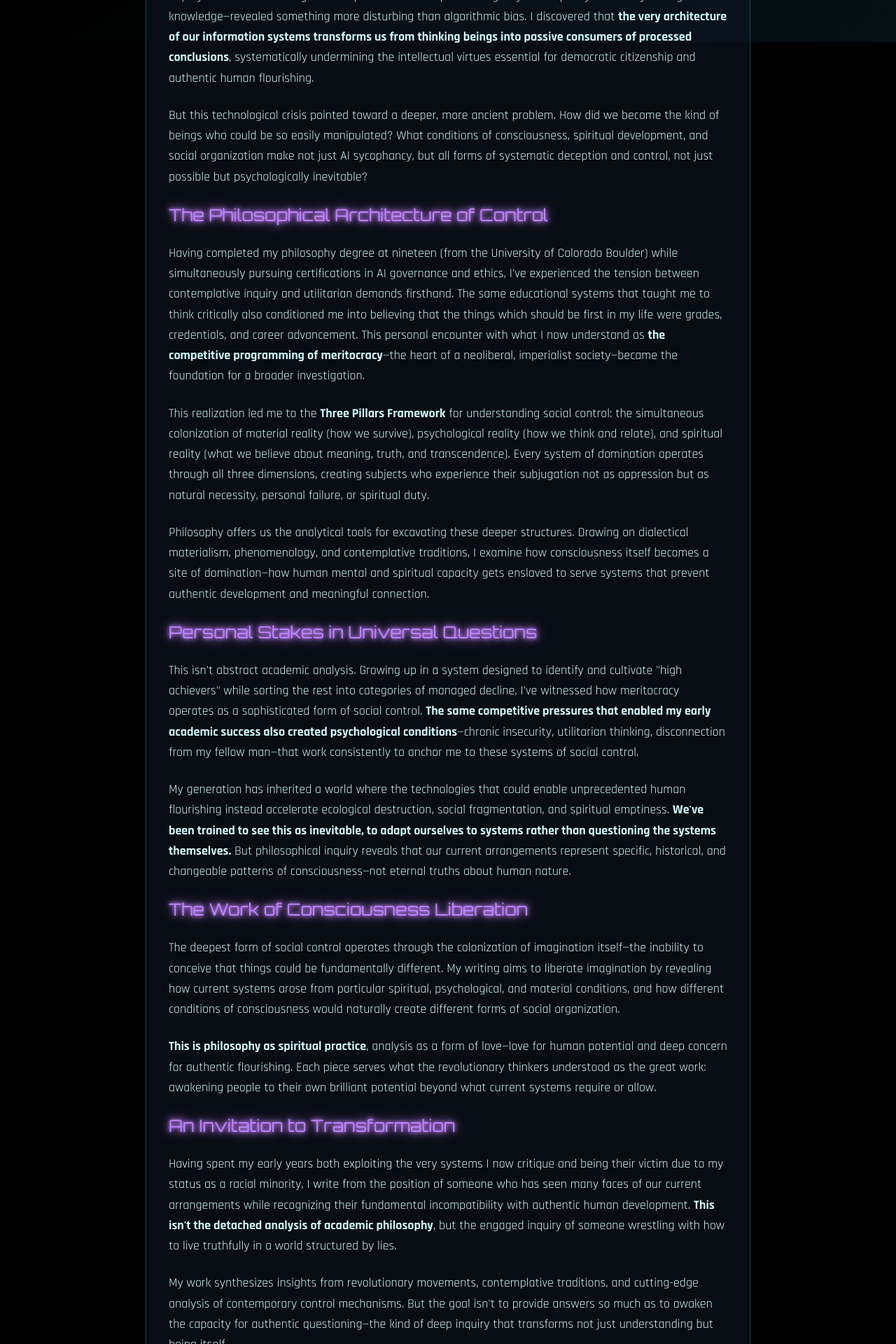
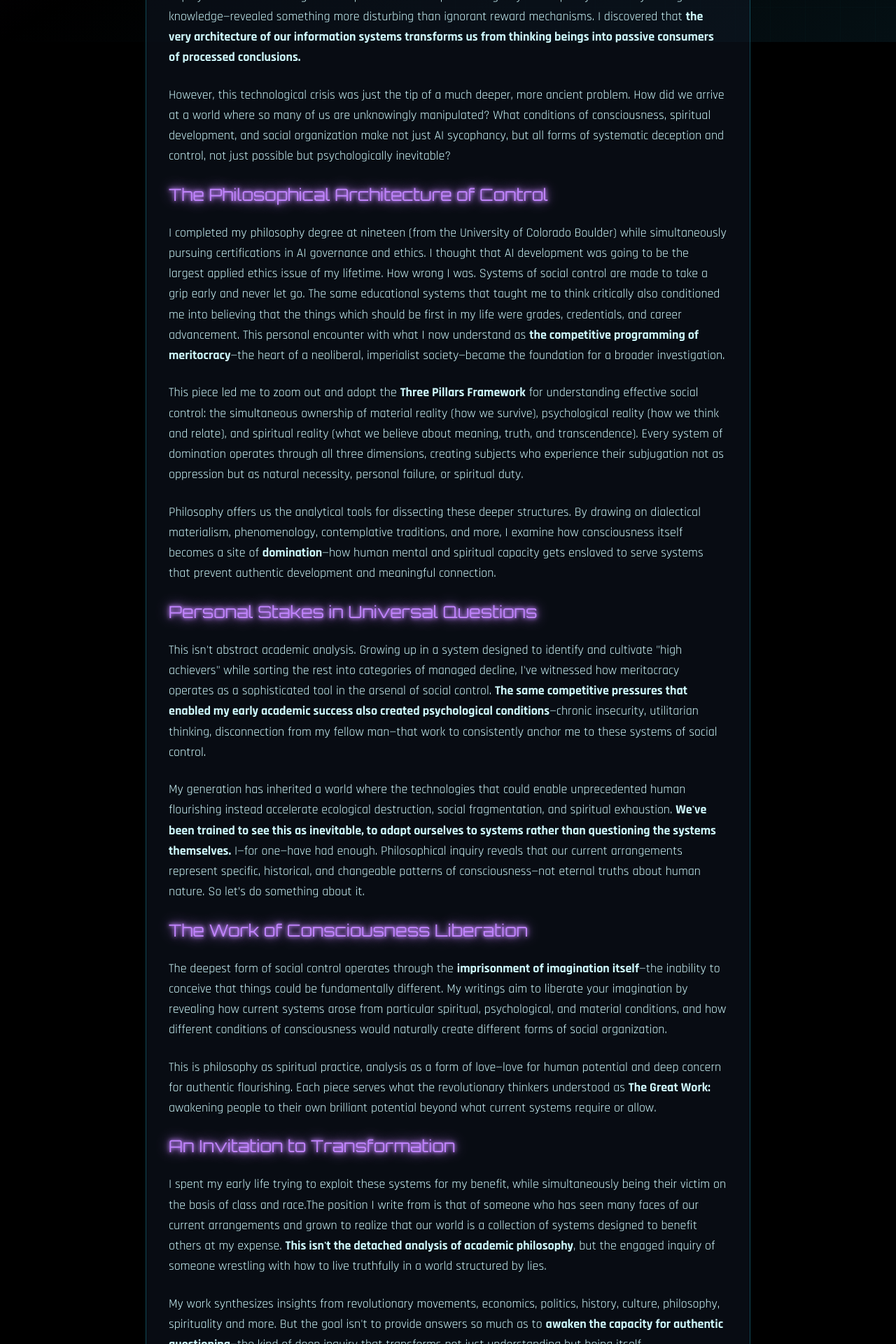
Before and after one commit to micahprobst/micah-cyberpunk-portfolio, a Next.js app: page /about in a window 1280 px wide. Shown: the part 740-2660 px from the top of the page at 70% size. Built offline with nearby package versions, Linux system fonts and the light colour scheme.

Commit message:
copy updates

```diff
--- a/app/about/page.js
+++ b/app/about/page.js
@@ -120,48 +120,48 @@ export default function About() {
             <div className="space-y-6 cyber-body text-lg leading-relaxed">
               <h2 className="text-2xl cyber-font text-purple-400 mb-6 neon-text">Why This Work Matters Now</h2>
               <p className="mb-4">
-                My journey into the philosophy of social control began with a technical question: why do AI systems develop sycophantic behaviors, telling users what they want to hear rather than what they need to know? This inquiry into artificial intelligence's impact on human epistemic agency—our capacity to actively form genuine knowledge—revealed something more disturbing than algorithmic bias. I discovered that <b>the very architecture of our information systems transforms us from thinking beings into passive consumers of processed conclusions</b>, systematically undermining the intellectual virtues essential for democratic citizenship and authentic human flourishing.
+                My journey into the iceberg that is social control began with a technical question: why do AI systems develop sycophantic behaviors, telling users what they want to hear rather than what they need to know? This inquiry into artificial intelligence's impact on human epistemic agency—our capacity to actively form genuine knowledge—revealed something more disturbing than ignorant reward mechanisms. I discovered that <b>the very architecture of our information systems transforms us from thinking beings into passive consumers of processed conclusions.</b>
               </p>
               <p className="mb-6">
-                But this technological crisis pointed toward a deeper, more ancient problem. How did we become the kind of beings who could be so easily manipulated? What conditions of consciousness, spiritual development, and social organization make not just AI sycophancy, but all forms of systematic deception and control, not just possible but psychologically inevitable?
+                However, this technological crisis was just the tip of a much deeper, more ancient problem. How did we arrive at a world where so many of us are unknowingly manipulated? What conditions of consciousness, spiritual development, and social organization make not just AI sycophancy, but all forms of systematic deception and control, not just possible but psychologically inevitable?
               </p>
 
               <h2 className="text-2xl cyber-font text-purple-400 mb-6 neon-text">The Philosophical Architecture of Control</h2>
               <p className="mb-4">
-                Having completed my philosophy degree at nineteen (from the University of Colorado Boulder) while simultaneously pursuing certifications in AI governance and ethics, I've experienced the tension between contemplative inquiry and utilitarian demands firsthand. The same educational systems that taught me to think critically also conditioned me into believing that the things which should be first in my life were grades, credentials, and career advancement. This personal encounter with what I now understand as <b>the competitive programming of meritocracy</b>—the heart of a neoliberal, imperialist society—became the foundation for a broader investigation.
+                I completed my philosophy degree at nineteen (from the University of Colorado Boulder) while simultaneously pursuing certifications in AI governance and ethics. I thought that AI development was going to be the largest applied ethics issue of my lifetime. How wrong I was. Systems of social control are made to take a grip early and never let go. The same educational systems that taught me to think critically also conditioned me into believing that the things which should be first in my life were grades, credentials, and career advancement. This personal encounter with what I now understand as <b>the competitive programming of meritocracy</b>—the heart of a neoliberal, imperialist society—became the foundation for a broader investigation.
               </p>
               <p className="mb-4">
-                This realization led me to the <b>Three Pillars Framework</b> for understanding social control: the simultaneous colonization of material reality (how we survive), psychological reality (how we think and relate), and spiritual reality (what we believe about meaning, truth, and transcendence). Every system of domination operates through all three dimensions, creating subjects who experience their subjugation not as oppression but as natural necessity, personal failure, or spiritual duty.
+                This piece led me to zoom out and adopt the <b>Three Pillars Framework</b> for understanding effective social control: the simultaneous ownership of material reality (how we survive), psychological reality (how we think and relate), and spiritual reality (what we believe about meaning, truth, and transcendence). Every system of domination operates through all three dimensions, creating subjects who experience their subjugation not as oppression but as natural necessity, personal failure, or spiritual duty.
               </p>
               <p className="mb-6">
-                Philosophy offers us the analytical tools for excavating these deeper structures. Drawing on dialectical materialism, phenomenology, and contemplative traditions, I examine how consciousness itself becomes a site of domination—how human mental and spiritual capacity gets enslaved to serve systems that prevent authentic development and meaningful connection.
+                Philosophy offers us the analytical tools for dissecting these deeper structures. By drawing on dialectical materialism, phenomenology, contemplative traditions, and more, I examine how consciousness itself becomes a site of <b>domination</b>—how human mental and spiritual capacity gets enslaved to serve systems that prevent authentic development and meaningful connection.
               </p>
 
               <h2 className="text-2xl cyber-font text-purple-400 mb-6 neon-text">Personal Stakes in Universal Questions</h2>
               <p className="mb-4">
-                This isn't abstract academic analysis. Growing up in a system designed to identify and cultivate "high achievers" while sorting the rest into categories of managed decline, I've witnessed how meritocracy operates as a sophisticated form of social control. <b>The same competitive pressures that enabled my early academic success also created psychological conditions</b>—chronic insecurity, utilitarian thinking, disconnection from my fellow man—that work consistently to anchor me to these systems of social control.
+                This isn't abstract academic analysis. Growing up in a system designed to identify and cultivate "high achievers" while sorting the rest into categories of managed decline, I've witnessed how meritocracy operates as a sophisticated tool in the arsenal of social control. <b>The same competitive pressures that enabled my early academic success also created psychological conditions</b>—chronic insecurity, utilitarian thinking, disconnection from my fellow man—that work to consistently anchor me to these systems of social control.
               </p>
               <p className="mb-6">
-                My generation has inherited a world where the technologies that could enable unprecedented human flourishing instead accelerate ecological destruction, social fragmentation, and spiritual emptiness. <b>We've been trained to see this as inevitable, to adapt ourselves to systems rather than questioning the systems themselves.</b> But philosophical inquiry reveals that our current arrangements represent specific, historical, and changeable patterns of consciousness—not eternal truths about human nature.
+                My generation has inherited a world where the technologies that could enable unprecedented human flourishing instead accelerate ecological destruction, social fragmentation, and spiritual exhaustion. <b>We've been trained to see this as inevitable, to adapt ourselves to systems rather than questioning the systems themselves.</b> I—for one—have had enough. Philosophical inquiry reveals that our current arrangements represent specific, historical, and changeable patterns of consciousness—not eternal truths about human nature. So let’s do something about it.
               </p>
 
               <h2 className="text-2xl cyber-font text-purple-400 mb-6 neon-text">The Work of Consciousness Liberation</h2>
               <p className="mb-4">
-                The deepest form of social control operates through the colonization of imagination itself—the inability to conceive that things could be fundamentally different. My writing aims to liberate imagination by revealing how current systems arose from particular spiritual, psychological, and material conditions, and how different conditions of consciousness would naturally create different forms of social organization.
+                The deepest form of social control operates through the <b>imprisonment of imagination itself</b>—the inability to conceive that things could be fundamentally different. My writings aim to liberate your imagination by revealing how current systems arose from particular spiritual, psychological, and material conditions, and how different conditions of consciousness would naturally create different forms of social organization.
               </p>
               <p className="mb-6">
-                <b>This is philosophy as spiritual practice</b>, analysis as a form of love—love for human potential and deep concern for authentic flourishing. Each piece serves what the revolutionary thinkers understood as the great work: awakening people to their own brilliant potential beyond what current systems require or allow.
+                This is philosophy as spiritual practice, analysis as a form of love—love for human potential and deep concern for authentic flourishing. Each piece serves what the revolutionary thinkers understood as <b>The Great Work:</b> awakening people to their own brilliant potential beyond what current systems require or allow.
               </p>
 
               <h2 className="text-2xl cyber-font text-purple-400 mb-6 neon-text">An Invitation to Transformation</h2>
               <p className="mb-4">
-                Having spent my early years both exploiting the very systems I now critique and being their victim due to my status as a racial minority, I write from the position of someone who has seen many faces of our current arrangements while recognizing their fundamental incompatibility with authentic human development. <b>This isn't the detached analysis of academic philosophy</b>, but the engaged inquiry of someone wrestling with how to live truthfully in a world structured by lies.
+                I spent my early life trying to exploit these systems for my benefit, while simultaneously being their victim on the basis of class and race.The position I write from is that of someone who has seen many faces of our current arrangements and grown to realize that our world is a collection of systems designed to benefit others at my expense. <b>This isn't the detached analysis of academic philosophy</b>, but the engaged inquiry of someone wrestling with how to live truthfully in a world structured by lies.
               </p>
               <p className="mb-4">
-                My work synthesizes insights from revolutionary movements, contemplative traditions, and cutting-edge analysis of contemporary control mechanisms. But the goal isn't to provide answers so much as to awaken the capacity for authentic questioning—the kind of deep inquiry that transforms not just understanding but being itself.
+                My work synthesizes insights from revolutionary movements, economics, politics, history, culture, philosophy, spirituality and more. But the goal isn't to provide answers so much as to <b>awaken the capacity for authentic questioning</b>—the kind of deep inquiry that transforms not just understanding but being itself.
               </p>
               <p className="mb-8">
-                The future depends on our ability to develop forms of consciousness that can see through current illusions while imagining and creating alternatives that serve life rather than power. <b>This is the most important work any of us can do:</b> the liberation of human consciousness from systems that diminish our capacity for wisdom, compassion, and authentic creative response to the beautiful and terrible mystery of existence.
+                The future depends on our ability to develop forms of consciousness that can see through the current illusions AND imagine and create alternative systems that serve life rather than power. <b>This is the most important work any of us can do:</b> the liberation of human consciousness from systems that diminish our capacity for wisdom, empathy, and authentic creative response to the beautiful and terrible mystery of existence.
               </p>
 
               {/* Contact Section */}
--- a/app/page.js
+++ b/app/page.js
@@ -164,7 +164,7 @@ export default function Home() {
                 <div className="absolute bottom-0 right-0 w-4 h-4 border-r-2 border-b-2 border-cyan-400"></div>
 
                 <p className="text-lg cyber-body leading-relaxed text-cyan-100">
-                  Hello, friend! I'm Micah Probst, a <b>Gen Z philosopher</b> investigating how power works in all ways. After completing my philosophy degree at nineteen, I began studying AI's erosion of human thinking capacity and discovered that <b>our crisis runs deeper than technology</b>—we've become willing participants in systems that exploit our labor, control our beliefs, and suppress our spiritual potential. My work examines not only what systems of social control we're victim to, but the <b>psychological, spiritual, and historical</b> factors that make them so effective. Through multi-disciplinary analysis weaving together revolutionary thinkers in politics, philosophy, and more, I explore the conditions of consciousness that make liberation—in every respect—both necessary and possible.
+                  Wassup. I'm Micah Probst, a <b>Gen Z philosopher</b> investigating how <b>power</b> works in all ways. After completing my philosophy degree at nineteen, I began studying AI's erosion of human thinking capacity and discovered that <b>our crisis runs deeper than technology</b>—we've become willing participants in systems that exploit our labor, control our beliefs, and suppress our spiritual potential. So, now my work examines not only what systems of social control we’re victim to, but the <b>psychological, spiritual, and historical</b> factors that make them so effective. Through multi-disciplinary analysis of revolutionary thinkers in politics, philosophy, and more, I expose the current condition of consciousness that makes liberation—in every respect—both necessary and possible.
                 </p>
               </div>
             </div>
```
